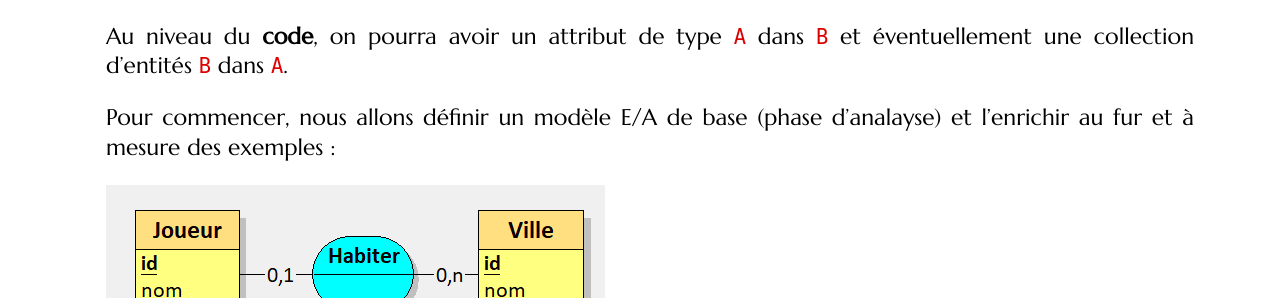
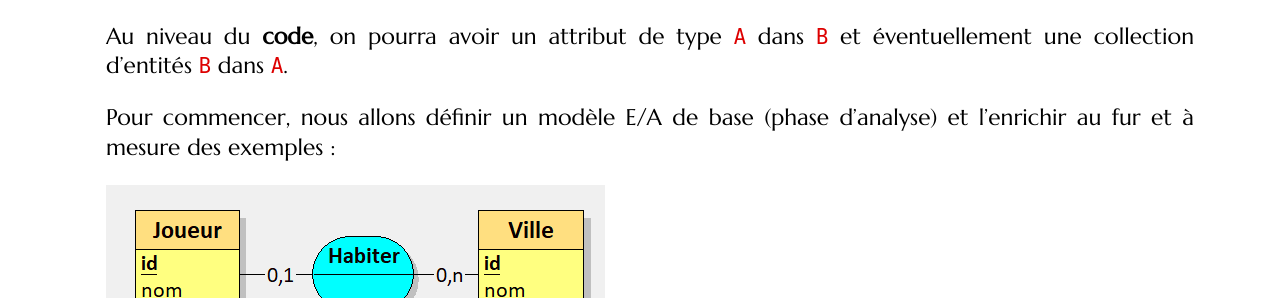
Before and after one commit to mgasquet/R5.A.05-ProgrammationAvancee-Web, a Jekyll site: the page built from complements/complement2.md, in a window 1280 px wide and 900 px high, scrolled down 966 px. Shown: the part 157-455 px from the top of the window. Built offline with Jekyll 4.4.1, drawn with Linux system fonts in a browser that asks for light colours; some web fonts are replaced.

Commit message:
Update complement2.md

```diff
--- a/complements/complement2.md
+++ b/complements/complement2.md
@@ -39,7 +39,7 @@ de l'entité `B` (qui peut être nulle ou non).
 
 Au niveau du **code**, on pourra avoir un attribut de type `A` dans `B` et éventuellement une collection d'entités `B` dans `A`.
 
-Pour commencer, nous allons définir un modèle E/A de base (phase d'analayse) et l'enrichir au fur et à mesure des exemples :
+Pour commencer, nous allons définir un modèle E/A de base (phase d'analyse) et l'enrichir au fur et à mesure des exemples :
 
 <div>
  ![modele e/a 1]({{site.baseurl}}/assets/complement2/ModeleEA1.PNG)
@@ -630,7 +630,7 @@ Dans notre modélisation, nous allons faire le choix qu'un joueur possède optio
 
 Le casier est donc indépendant : cela se traduit par le fait que la clé étrangère peut être **nulle**.
 
-<div">
+<div>
  ![modele e/a 1]({{site.baseurl}}/assets/complement2/ModeleEA2.PNG)
 </div>
 
```
